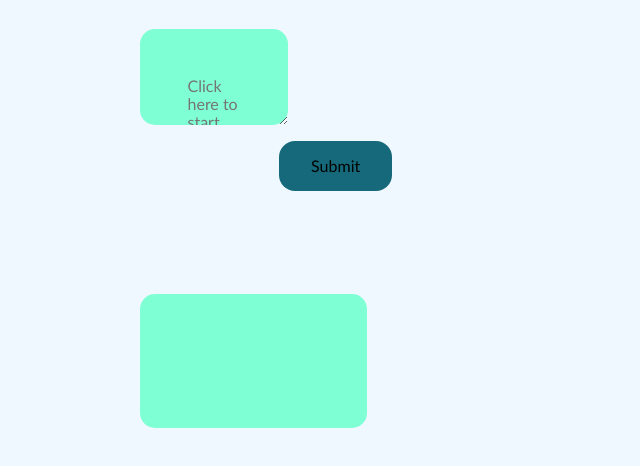
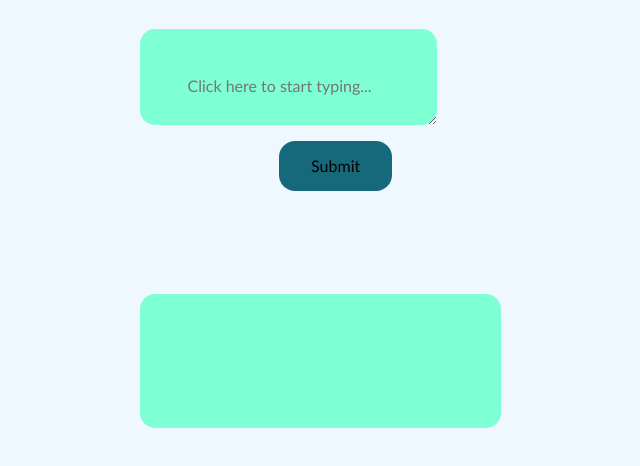
Before and after one commit to Dulfite/Personal-Diary, a website built with webpack: page index.html in a window 1280 px wide. Shown: the part 244-710 px from the top of the page, without its empty margins (352-992 px from the left). Built offline with nearby package versions, Linux system fonts and the light colour scheme.

Commit message:
Changed width to 100%

```diff
--- a/index.css
+++ b/index.css
@@ -16,7 +16,7 @@ body {
 .entry-textbox {
     background-color: aquamarine;
     color: #16697A;
-    width: 50%;
+    width: 100%;
     height: 5em;
     padding: 3em;
     margin-bottom: 1em;
@@ -39,7 +39,7 @@ body {
     background-color: aquamarine;
     color: #16697A;
     padding: 2em;
-    max-width: 55%;
+    width: 100%;
     border: unset;
     border-radius: 15px;
     margin-top: 2em;
```
